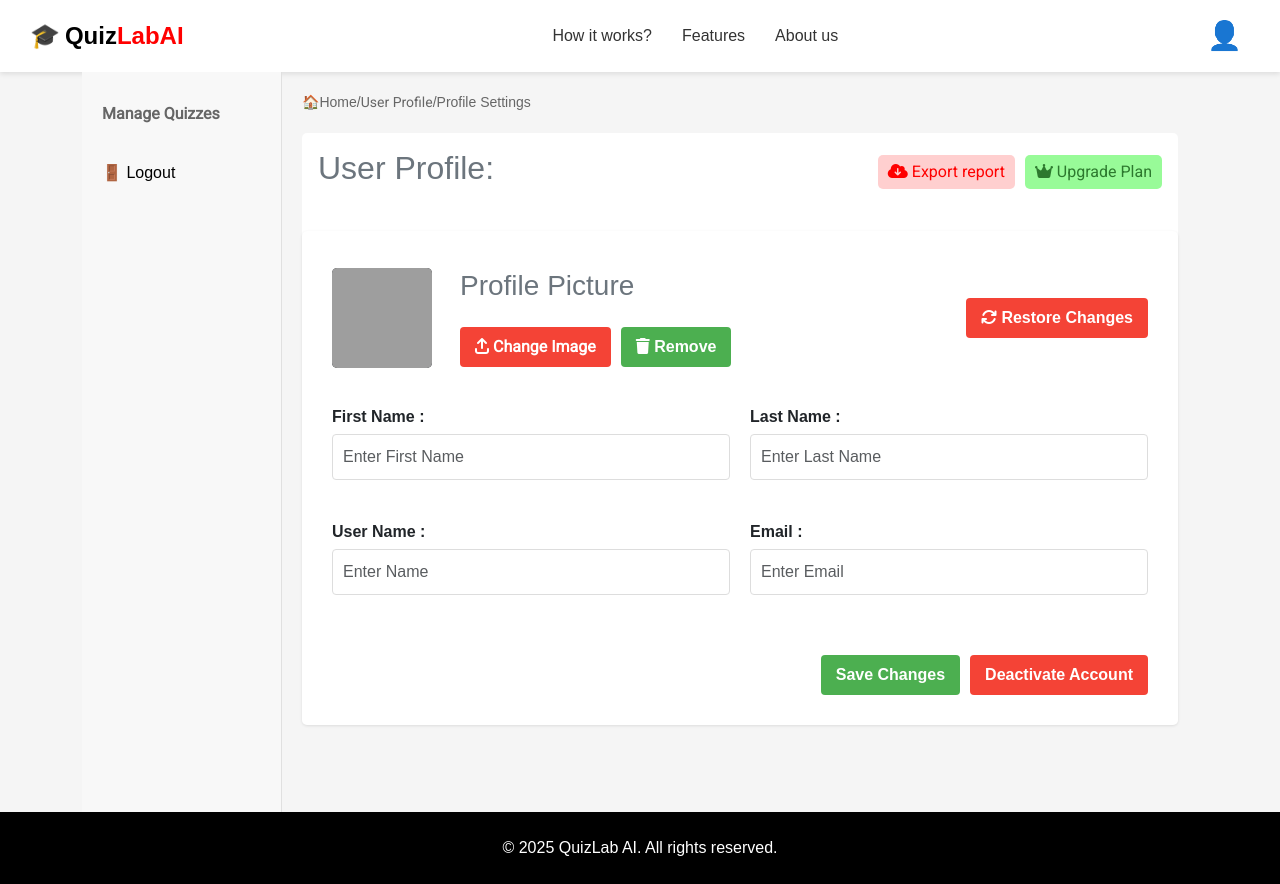
After one commit to StefanAngelovski/QuizLabAI, a Spring app: template src/main/resources/templates/userProfile.html in a window 1280 px wide. The commit adds this page. Run offline with Thymeleaf, Linux system fonts and the light colour scheme; the template is opened without the code that fills it, so the values that code supplies are empty; some of the project's set-up classes (security, data sources, template engines, error pages and the like) are left out, and stand-ins take their place; some libraries are stand-ins or nearby versions; grey boxes are pictures that could not be loaded.

Commit message:
Extracted common views

```diff
--- a/src/main/java/com/lab24/quizlabai/web/ProfileController.java
+++ b/src/main/java/com/lab24/quizlabai/web/ProfileController.java
@@ -44,7 +44,7 @@
         model.addAttribute("sidebarItems", sidebarItems);
         model.addAttribute("user", existingUser);
         model.addAttribute("username", user.getUsername());
-        return "UserProfile";
+        return "userProfile";
     }
 
     @PostMapping("/update")
--- /dev/null
+++ b/src/main/resources/templates/fragments/header.html
@@ -0,0 +1,21 @@
+<div class="header">
+  <a href="/dashboard" class="text-decoration-none" style="color: black">
+    <div class="logo">
+      <div class="logo-icon">🎓</div>
+      <div class="logo-text">Quiz<span>LabAI</span></div>
+    </div>
+  </a>
+
+  <div class="nav-links font">
+    <a href="#">How it works?</a>
+    <a href="#">Features</a>
+    <a href="#">About us</a>
+  </div>
+
+  <div class="user-profile">
+    <a href="/profile" class="d-flex align-items-center text-decoration-none text-dark">
+      <span class="user-icon me-2">👤</span>
+      <div th:text="${username}"></div>
+    </a>
+  </div>
+</div>
--- /dev/null
+++ b/src/main/resources/templates/fragments/sidebar.html
@@ -0,0 +1,15 @@
+<div class="sidebar">
+  <div class="manage-quizzes font">Manage Quizzes</div>
+
+  <div th:each="item : ${sidebarItems}" class="sidebar-item">
+    <span th:text="${item.emoji}"></span>
+    <span th:text="${item.title}">Grades</span>
+  </div>
+
+  <div class="logout sidebar-item">
+    <a th:href="@{/logout}" class="btn" style="text-decoration: none; color: black">
+      <span>🚪</span>
+      <span>Logout</span>
+    </a>
+  </div>
+</div>
--- a/src/main/resources/templates/UserProfile.html
+++ b/src/main/resources/templates/userProfile.html
@@ -10,48 +10,9 @@
     <link rel="stylesheet" th:href="@{/css/style.css}" />
 </head>
 <body>
-<div class="header">
-    <div class="logo">
-        <div class="logo-icon">🎓</div>
-        <div class="logo-text">Quiz<span>LabAI</span></div>
-    </div>
-
-    <div class="nav-links font ml-5">
-        <a href="#">How it works?</a>
-        <a href="#">Features</a>
-        <a href="#">About us</a>
-    </div>
-
-    <div class="user-profile">
-        <a href="#" class="d-flex align-items-center text-decoration-none text-dark">
-            <span class="user-icon me-2">👤</span>
-            <div th:text="${username}"></div>
-        </a>
-    </div>
-
-</div>
-
+<div th:replace="~{fragments/header.html}"></div>
 <div class="container">
-    <div class="sidebar">
-
-        <div class="font pd-5 text-secondary">Manage Quizzes</div>
-        <br/>
-
-        <div th:each="item : ${sidebarItems}" class="sidebar-item">
-            <a th:href="@{/logout}" class="btn" style="text-decoration: none; color: black">
-                <span th:text="${item.emoji}"></span>
-                <span th:text="${item.title}">Grades</span>
-            </a>
-        </div>
-
-        <div class="logout sidebar-item">
-            <a th:href="@{/logout}" class="btn" style="text-decoration: none; color: black">
-                <i>🚪</i>
-                <span>Logout</span>
-            </a>
-        </div>
-    </div>
-
+    <div th:replace="~{fragments/sidebar.html}"></div>
     <div class="content">
         <div class="breadcrumb">
             <span>🏠</span>
```
Also changed, not shown: src/main/resources/templates/dashboard.html (+2 -35 lines), src/main/resources/templates/studentProgressPage.html (+2 -34 lines).
